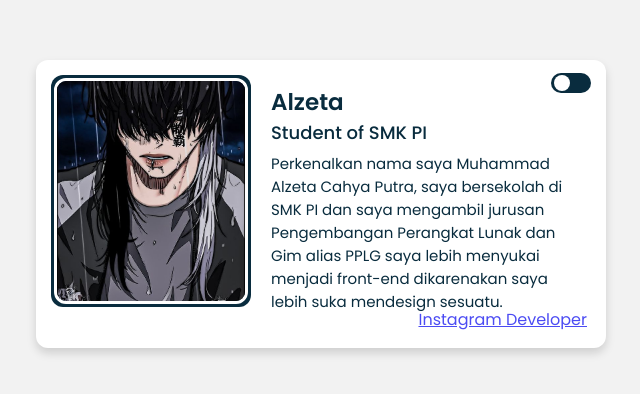
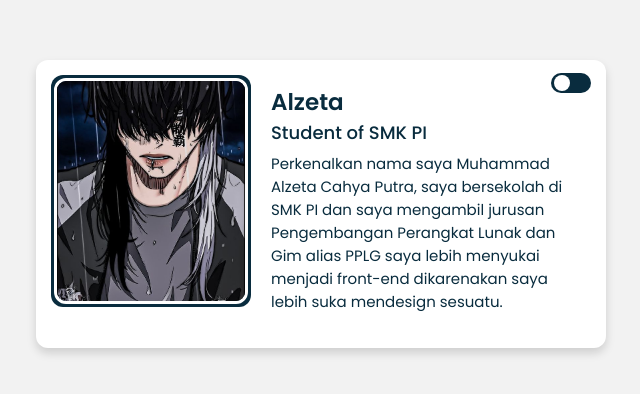
Before and after one commit to ZetaLawrance/lawrance.github.io, a plain HTML site: page index.html in a window 1280 px wide. Shown: the part 196-590 px from the top of the page, without its empty margins (319-959 px from the left). Drawn offline with Linux system fonts and the light colour scheme.

Commit message:
Update index.html

```diff
--- a/index.html
+++ b/index.html
@@ -30,7 +30,7 @@
         </div>
       </div>
       <div class="media-icons">
-        <i class="fab fa-instagram-f"><a href="https://www.instagram.com/yukizenn_/">Instagram Developer</a></i>
+        <i class="fab fa-instagram-f"><a href="https://www.instagram.com/yukizenn_/"></a></i>
       </div>
     </div>
   </div>
```
